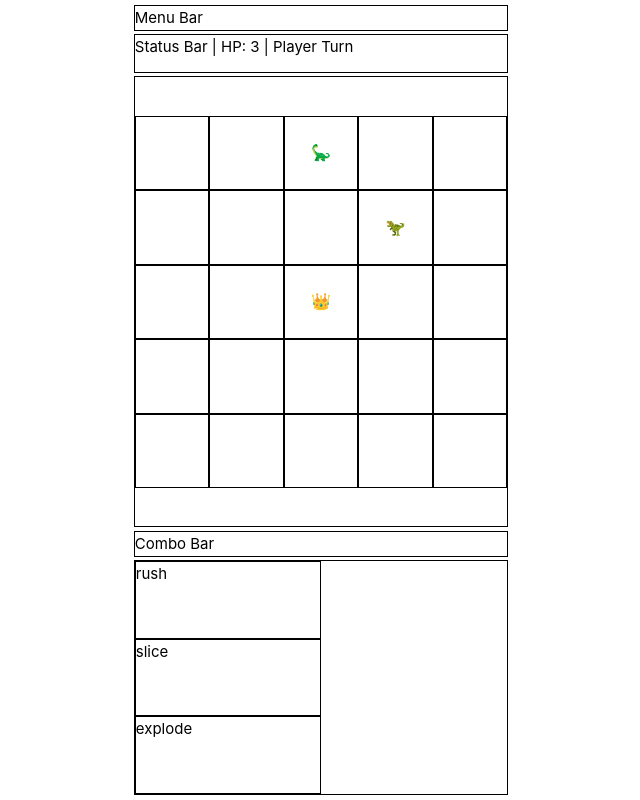
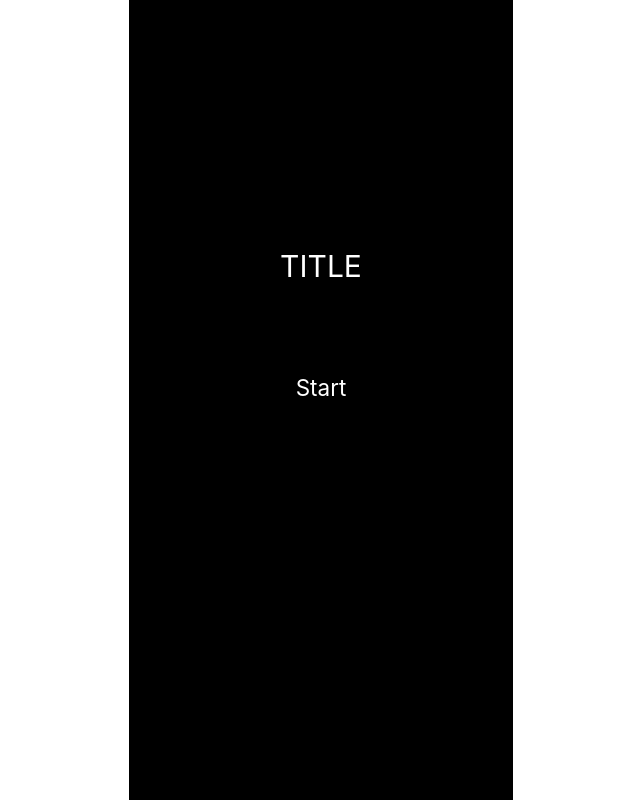
Before and after one commit to rickyxyz/tris, a Vue app: page / in a window 1280 px wide. Shown: the whole page, without its empty margins (319-959 px from the left). Built offline with nearby package versions, Linux system fonts and the light colour scheme.

Commit message:
feat: add basic main menu and game over screen

```diff
--- a/src/App.vue
+++ b/src/App.vue
@@ -10,6 +10,7 @@ export default {
   },
   data() {
     return {
+      gameMode: "main menu",
       player: {
         name: "hero",
         type: "player",
@@ -60,6 +61,16 @@ export default {
       }
     },
   },
+  watch: {
+    player: {
+      handler(){
+        if(this.player.health <= 0) {
+          this.gameMode = "game over";
+        }
+      },
+      deep: true
+    }
+  },
   mounted() {
     // If less than most tablets, set CSS var to window height.
     let value = "100vh"
@@ -68,12 +79,24 @@ export default {
     if (window.innerWidth && window.innerWidth <= 1024) {
       value = `${window.innerHeight}px`
     }
-    document.documentElement.style.setProperty("--real100vh", value)
+    document.documentElement.style.setProperty("--real100vh", value);
+
+    this.selectedMove = Moves.neutral;
   }
 };
 </script>
 
 <template>
+  <div class="screen-background" v-if="gameMode !== 'play'">
+    <div class="screen-title" v-if="gameMode === 'main menu'">
+      <h1>TITLE</h1>
+      <h2 @click="this.gameMode = 'play'">Start</h2>
+    </div>
+    <div class="screen-gameover" v-if="gameMode === 'game over'">
+      <h1>GAME OVER</h1>
+      <h2 @click="this.gameMode = 'play'">RETRY</h2>
+    </div>
+  </div>
   <main :class="[isMobile() ? 'mobile_layout' : 'desktop_layout']">
     <div id="menu_bar">Menu Bar</div>
     <div id="status_bar">
@@ -83,12 +106,37 @@ export default {
     <GameArea :player="player" :entities="entities" :action="selectedMove.action" :isPlayerTurn="isPlayerTurn"
       @endTurn="switchTurn()"></GameArea>
     <div id="combo_bar">Combo Bar</div>
-    <MoveSet :moves="this.player.moves" @selectedMove="(move) => selectMove(move)" :class="[isMobile() ? 'rounded_moveset' : '']"></MoveSet>
+    <MoveSet :moves="this.player.moves" @selectedMove="(move) => selectMove(move)"
+      :class="[isMobile() ? 'rounded_moveset' : '']"></MoveSet>
     <div id="spacer" v-if="isMobile()"></div>
   </main>
 </template>
 
 <style scoped>
+.screen-background {
+  color: white;
+  background-color: black;
+  z-index: 2;
+  position: absolute;
+  height: 100%;
+  width: 100%;
+  display: flex;
+  justify-content: center;
+  padding-top: 30vh;
+}
+
+.screen-background > div {
+  cursor: default;
+  display: flex;
+  flex-direction: column;
+  align-items: center;
+  gap: 5rem;
+}
+
+.screen-background > div > h2{
+  cursor: pointer;
+}
+
 /* CSS vars */
 :root {
   --real100vh: 100vh;
```
